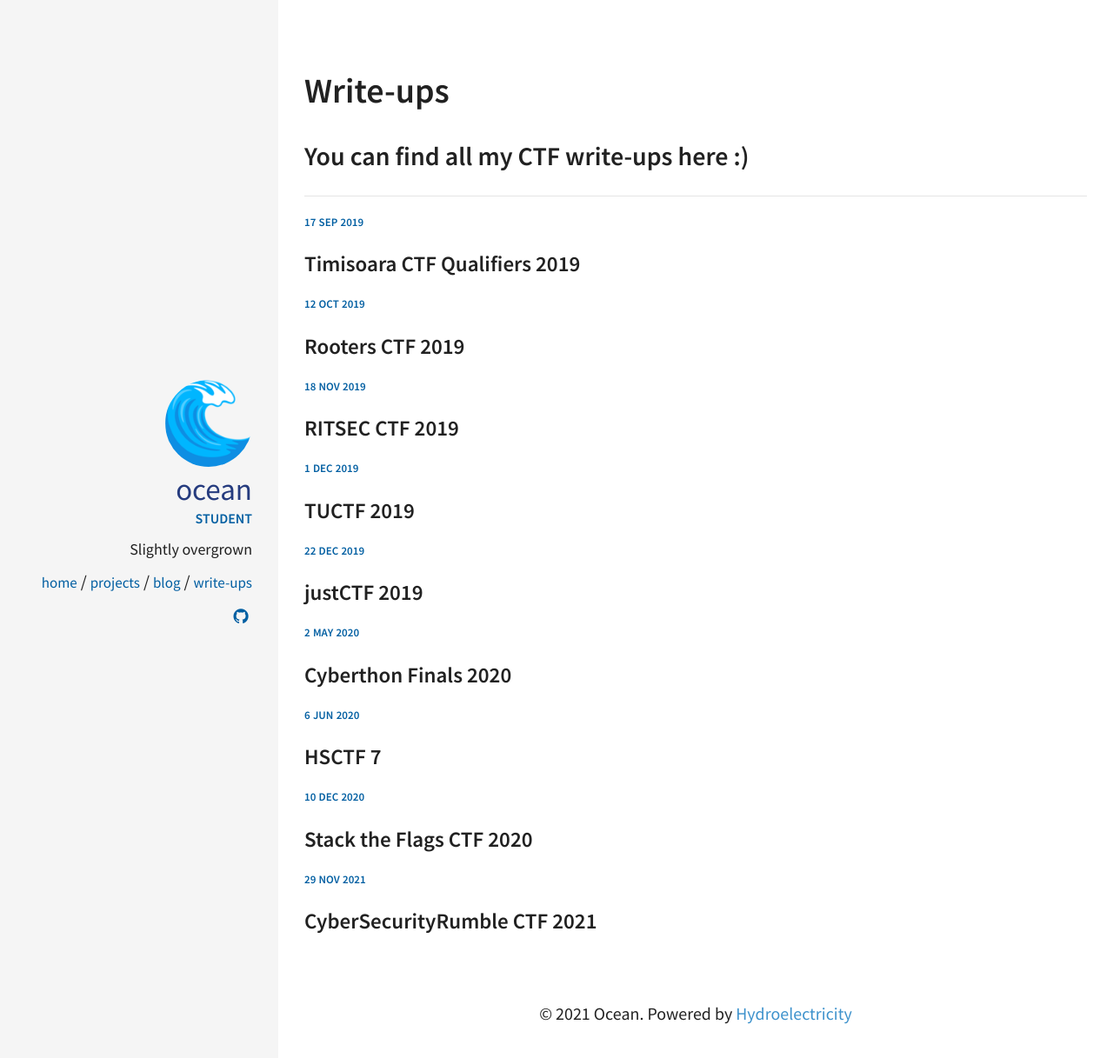
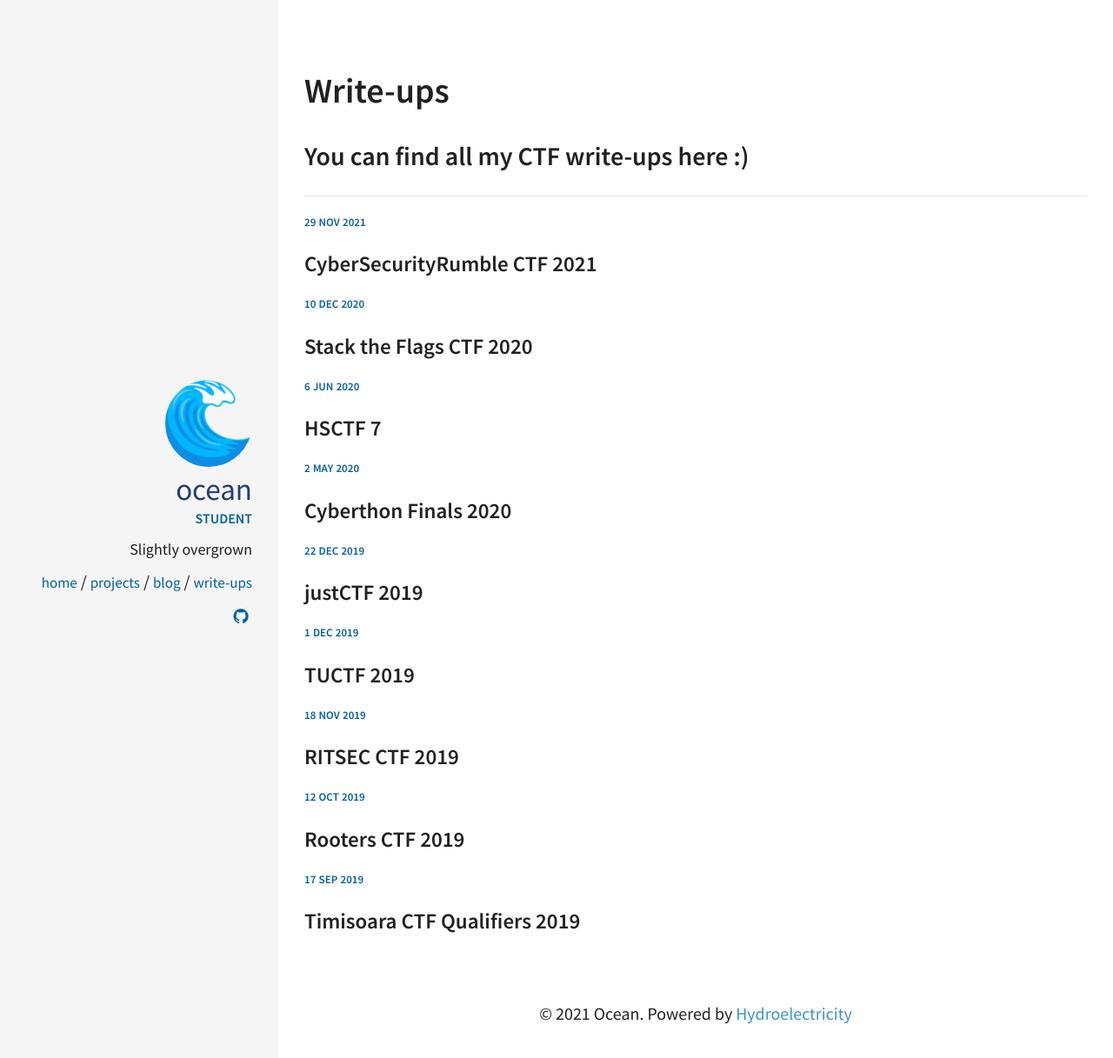
Before and after one commit to Oceankoh/oceankoh.github.io, a Jekyll site: the page built from write-ups/index.html, in a window 1280 px wide. Shown: the top 1217 px of the page at 87% size. Built offline with Jekyll 4.4.1, drawn with Linux system fonts in a browser that asks for light colours; part of the change alters nothing that is shown.

```diff
--- a/_layouts/write-up_listing.html
+++ b/_layouts/write-up_listing.html
@@ -4,7 +4,7 @@ layout: default
 
 {{ content }}
 
-{% for post in site.write-ups %}
+{% for post in site.write-ups reversed %}
 <div class="post">
   <header class="post-header">
     <p class="post-meta">
```
